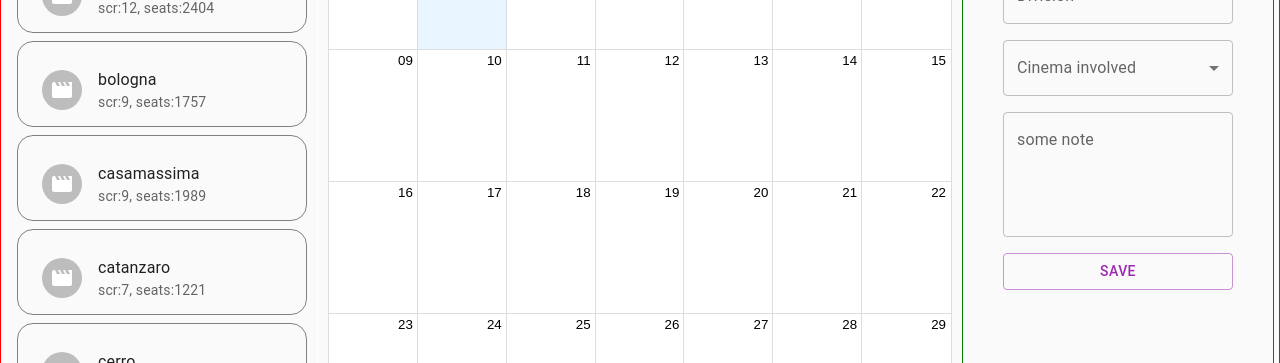
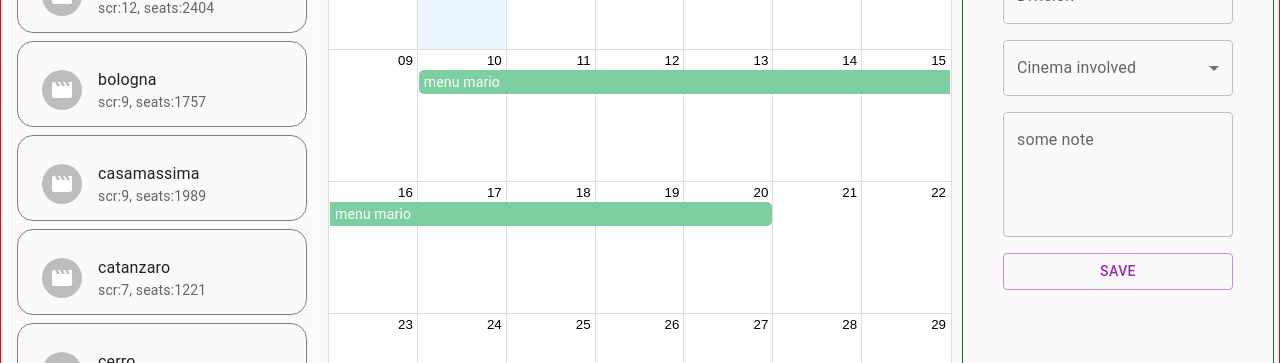
Before and after one commit to eternauta109/kronomatic, a React (Create React App) app: page / in a window 1280 px wide. Shown: the part 308-671 px from the top of the page. Built offline with nearby package versions, Linux system fonts and the light colour scheme.

Commit message:
Update MyCalendar.js and reducer.js

```diff
--- a/src/features/MyCalendar.js
+++ b/src/features/MyCalendar.js
@@ -30,6 +30,16 @@ export default function Basic({ ...props }) {
     []
   );
 
+  const handleSelect = (e) => {
+    let person = prompt("Please enter Event ");
+    let date = e.start;
+    console.log(person);
+    console.log(date);
+  };
+  const onSelectEvent = (e) => {
+    console.log(e);
+  };
+
   return (
     <div className="calendarContainer" {...props}>
       <Calendar
@@ -43,9 +53,9 @@ export default function Basic({ ...props }) {
         selectable={true}
         step={60}
         views={views}
+        onSelectEvent={(event) => onSelectEvent(event)}
+        onSelectSlot={handleSelect}
         eventPropGetter={(event) => {
-          console.log("eeee", event);
-
           const backgroundColor = event.color;
           return { style: { backgroundColor } };
         }}
--- a/src/store/reducer.js
+++ b/src/store/reducer.js
@@ -1,6 +1,16 @@
 export const initialState = {
   total: 0,
-  events: [],
+  events: [
+    {
+      color: "#7DCEA0",
+      description: "distribuire menu mario",
+      division: "operations",
+      end: new Date(2023, 3, 21), //yyyy,mm,dd
+      note: "reato manageriali",
+      start: new Date(2023, 3, 10),
+      title: "menu mario",
+    },
+  ],
 };
 
 const eventsReducer = (state, action) => {
```
